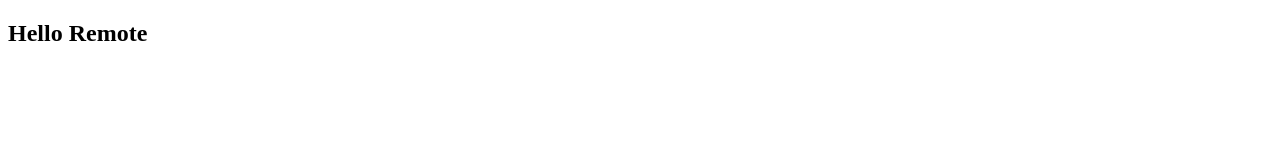
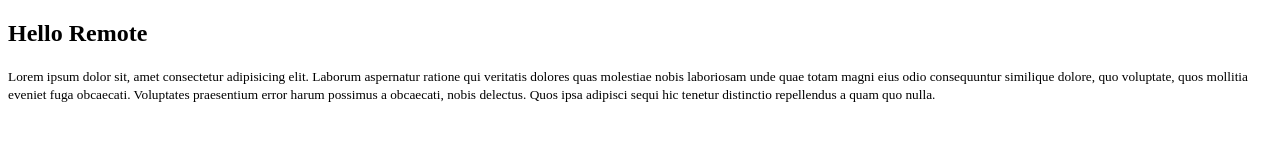
Before and after one commit to Fyyqq/remote-git, a plain HTML site: page index.html in a window 1280 px wide. Drawn offline with Linux system fonts and the light colour scheme.

Commit message:
add lorem in index.html

```diff
--- a/index.html
+++ b/index.html
@@ -8,5 +8,6 @@
 </head>
 <body>
     <h2>Hello Remote</h2>
+    <small>Lorem ipsum dolor sit, amet consectetur adipisicing elit. Laborum aspernatur ratione qui veritatis dolores quas molestiae nobis laboriosam unde quae totam magni eius odio consequuntur similique dolore, quo voluptate, quos mollitia eveniet fuga obcaecati. Voluptates praesentium error harum possimus a obcaecati, nobis delectus. Quos ipsa adipisci sequi hic tenetur distinctio repellendus a quam quo nulla.</small>
 </body>
 </html>
```
